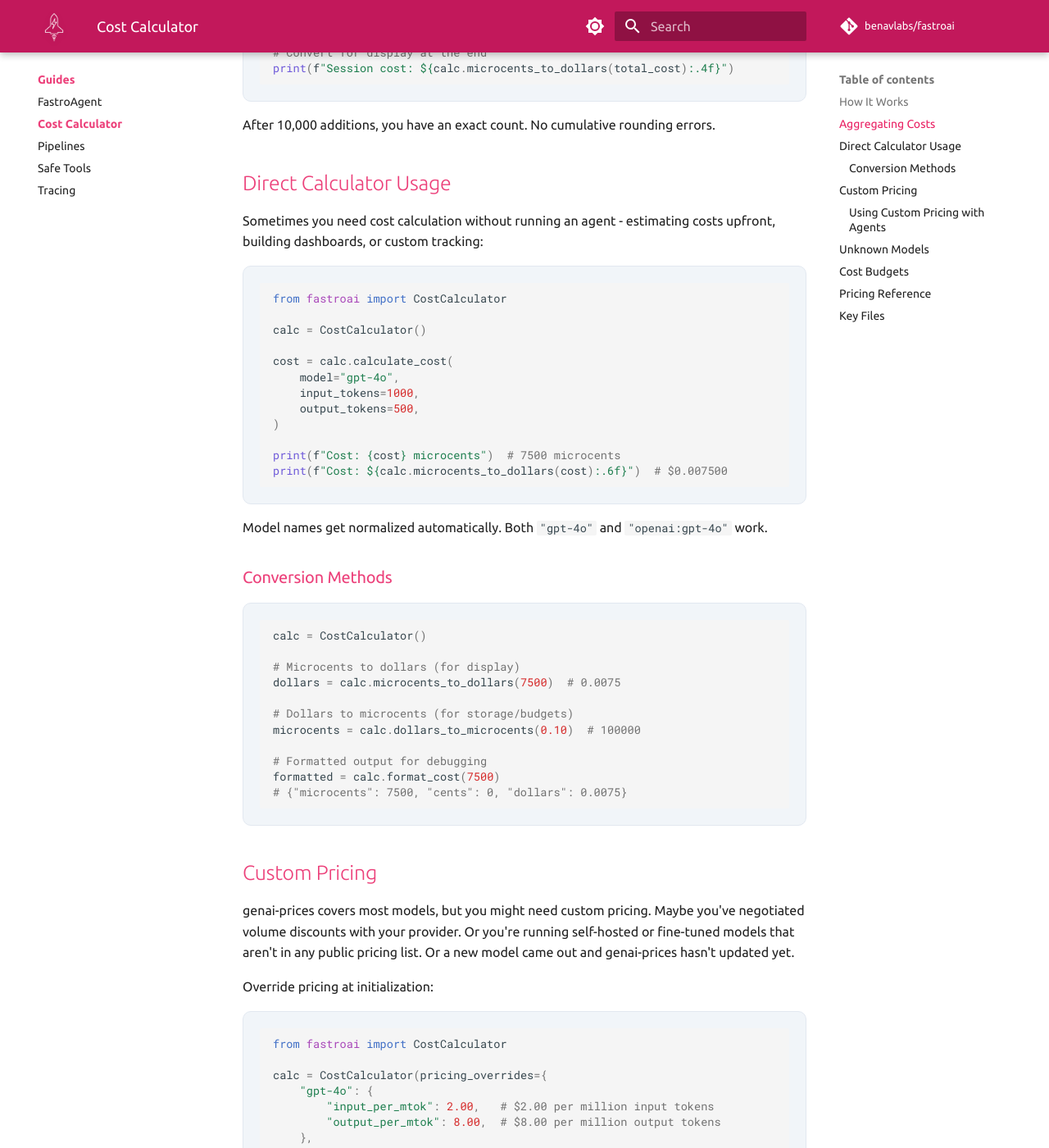
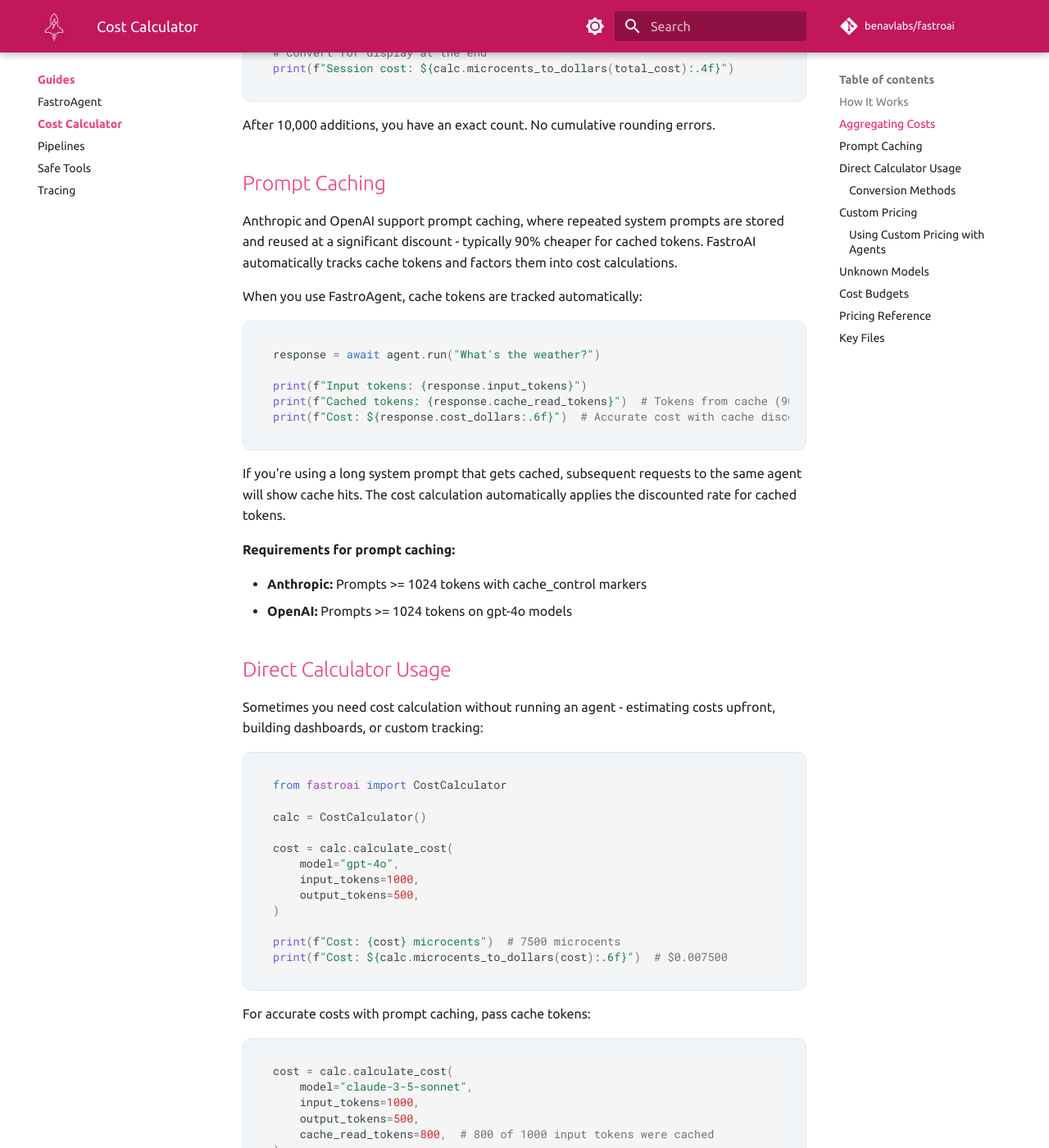
Before and after one commit to benavlabs/fastroai, an MkDocs documentation site: the page built from docs/guides/cost-calculator.md, in a window 1280 px wide and 1400 px high, scrolled down 1329 px. Shown: the whole window at 82% size. Built offline with MkDocs 1.6.1 and Material for MkDocs 9.7.7, drawn with Linux system fonts in a browser that asks for light colours; comment, search, counter and statistics services are not loaded; some of the changed text lies outside the part shown.

Commit message:
docs updated

````diff
--- a/docs/guides/cost-calculator.md
+++ b/docs/guides/cost-calculator.md
@@ -47,6 +47,27 @@
 
 After 10,000 additions, you have an exact count. No cumulative rounding errors.
 
+## Prompt Caching
+
+Anthropic and OpenAI support prompt caching, where repeated system prompts are stored and reused at a significant discount - typically 90% cheaper for cached tokens. FastroAI automatically tracks cache tokens and factors them into cost calculations.
+
+When you use FastroAgent, cache tokens are tracked automatically:
+
+```python
+response = await agent.run("What's the weather?")
+
+print(f"Input tokens: {response.input_tokens}")
+print(f"Cached tokens: {response.cache_read_tokens}")  # Tokens from cache (90% discount)
+print(f"Cost: ${response.cost_dollars:.6f}")  # Accurate cost with cache discount
+```
+
+If you're using a long system prompt that gets cached, subsequent requests to the same agent will show cache hits. The cost calculation automatically applies the discounted rate for cached tokens.
+
+**Requirements for prompt caching:**
+
+- **Anthropic:** Prompts >= 1024 tokens with cache_control markers
+- **OpenAI:** Prompts >= 1024 tokens on gpt-4o models
+
 ## Direct Calculator Usage
 
 Sometimes you need cost calculation without running an agent - estimating costs upfront, building dashboards, or custom tracking:
@@ -64,6 +85,18 @@
 
 print(f"Cost: {cost} microcents")  # 7500 microcents
 print(f"Cost: ${calc.microcents_to_dollars(cost):.6f}")  # $0.007500
+```
+
+For accurate costs with prompt caching, pass cache tokens:
+
+```python
+cost = calc.calculate_cost(
+    model="claude-3-5-sonnet",
+    input_tokens=1000,
+    output_tokens=500,
+    cache_read_tokens=800,  # 800 of 1000 input tokens were cached
+)
+# Cost is lower because 800 tokens are priced at 90% discount
 ```
 
 Model names get normalized automatically. Both `"gpt-4o"` and `"openai:gpt-4o"` work.
@@ -110,6 +143,20 @@
     output_per_mtok=0.20,
 )
 ```
+
+You can also specify cache token rates for models that support prompt caching:
+
+```python
+calc.add_pricing_override(
+    model="my-cached-model",
+    input_per_mtok=3.00,
+    output_per_mtok=15.00,
+    cache_read_per_mtok=0.30,   # 90% discount for cached tokens
+    cache_write_per_mtok=3.75,  # 25% premium for cache writes
+)
+```
+
+If you don't specify cache rates, default discounts apply (90% for reads, 25% premium for writes) when cache tokens are passed to `calculate_cost()`.
 
 Overrides take precedence over genai-prices. Prices are in dollars per million tokens (the standard unit providers use).
 
````
Also changed, not shown: docs/changelog.md (+30 -0 lines), docs/guides/fastro-agent.md (+7 -0 lines).
